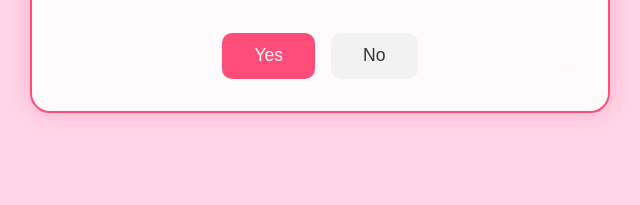
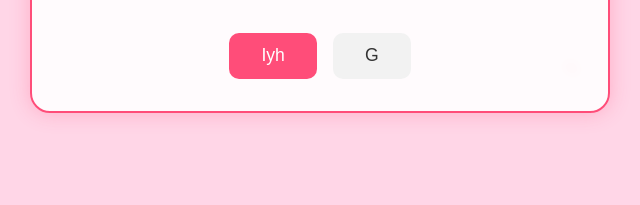
Before and after one commit to Rogmat7/gombal, a website: page index.html in a window 1280 px wide. Shown: the part 501-706 px from the top of the page, 320-960 px from the left. Drawn offline with Linux system fonts and the light colour scheme.

Commit message:
Update index.html

```diff
--- a/index.html
+++ b/index.html
@@ -14,8 +14,8 @@
         <h1 class="title">Apkh km mw menikah dgn ak iel?</h1>
         <img src="https://i.pinimg.com/736x/e4/72/4d/e4724dc43d60d24fa01eda5d6614715a.jpg" alt="cute-gif">
         <div class="buttons">
-            <button class="btn yes-btn">Yes</button>
-            <button class="btn no-btn">No</button>
+            <button class="btn yes-btn">Iyh</button>
+            <button class="btn no-btn">G</button>
         </div>
     </div>
     <script src="script.js"></script>
```
